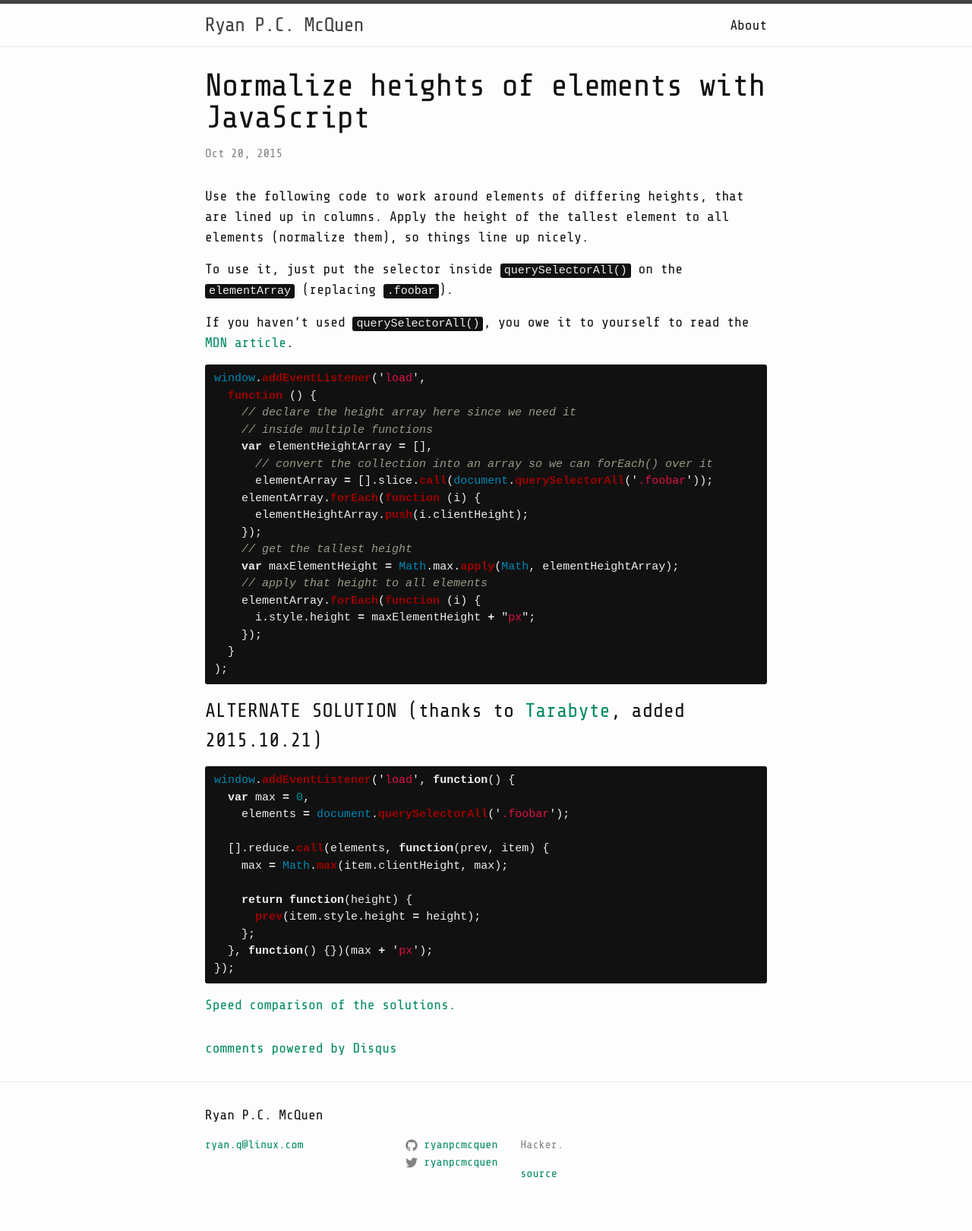
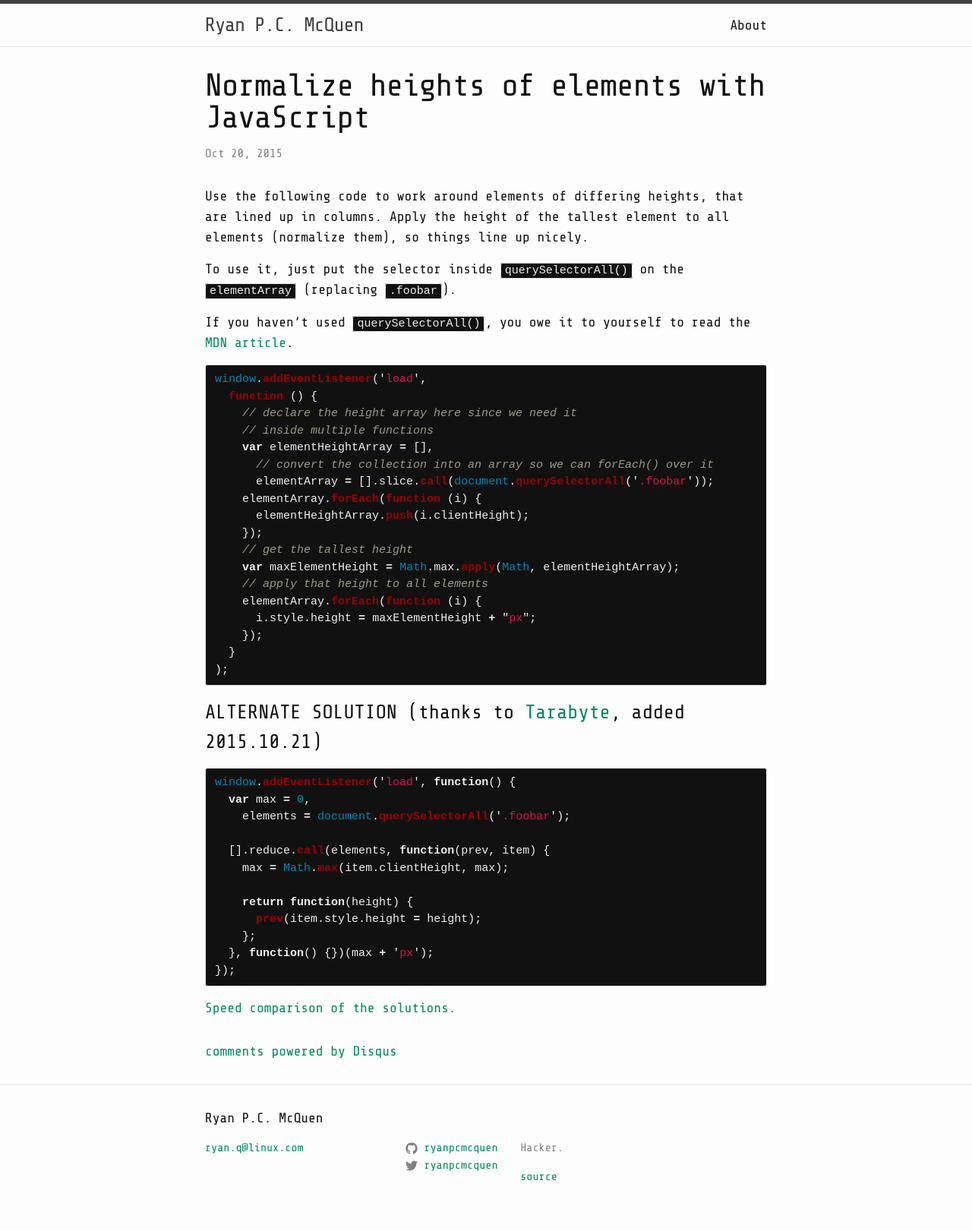
Before and after one commit to ryanpcmcquen/ryanpcmcquen.github.io, a Jekyll site: the page built from _posts/2015-10-20-normalize-element-heights.md, in a window 1280 px wide. Shown: the whole page at 76% size. Built offline with Jekyll 4.4.1, drawn with Linux system fonts in a browser that asks for light colours; comment, search, counter and statistics services are not loaded.

Commit message:
remove linenos css, restore border, fix overflow-x

```diff
--- a/_sass/_base.scss
+++ b/_sass/_base.scss
@@ -129,22 +129,11 @@
 code {
     font-family: monospace;
     font-size: 15px;
-    /* border: 1px solid $grey-color-light; */
+    border: 1px solid $grey-color-light;
     border-radius: 3px;
     background-color: #111111;
     color: #eeeeee;
 }
-
-.linenodiv pre, .linenodiv code {
-  font-family: monospace;
-  font-size: 15px;
-  background-color: #222222;
-  color: #898989;
-}
-.linenos {
-  vertical-align: baseline;
-}
-
 
 code {
     padding: 1px 5px;
@@ -152,7 +141,7 @@
 
 pre {
     padding: 8px 12px;
-    /* overflow-x: scroll; */
+    overflow-x: auto;
 
     > code {
         border: 0;
```
